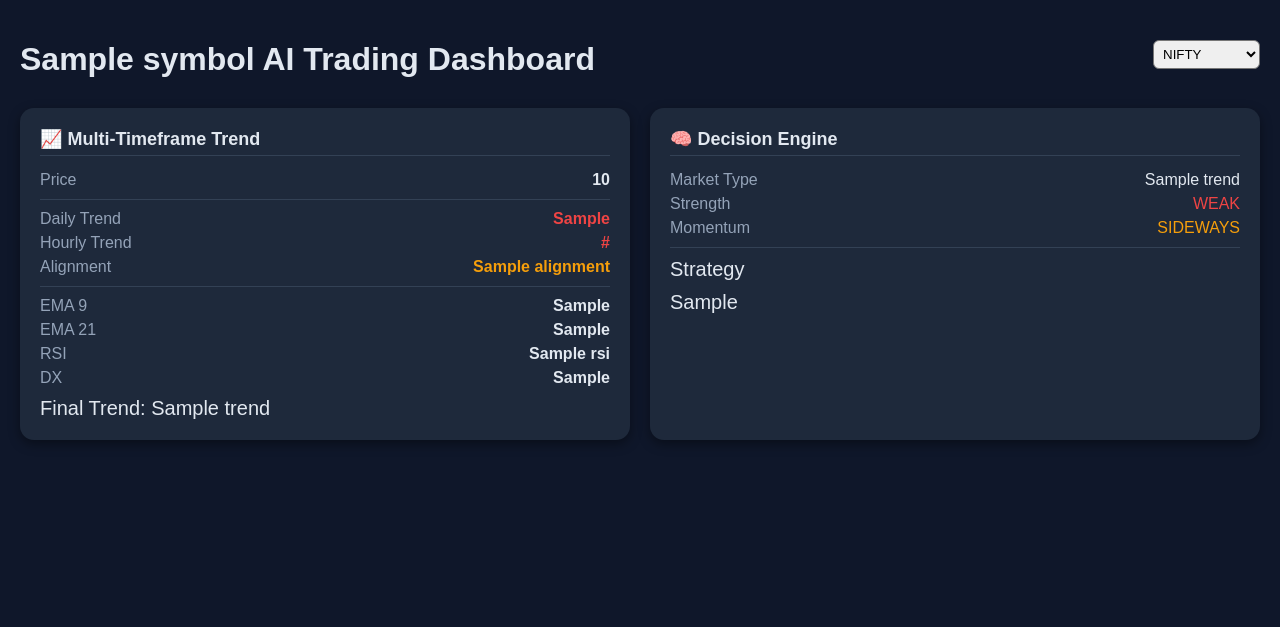
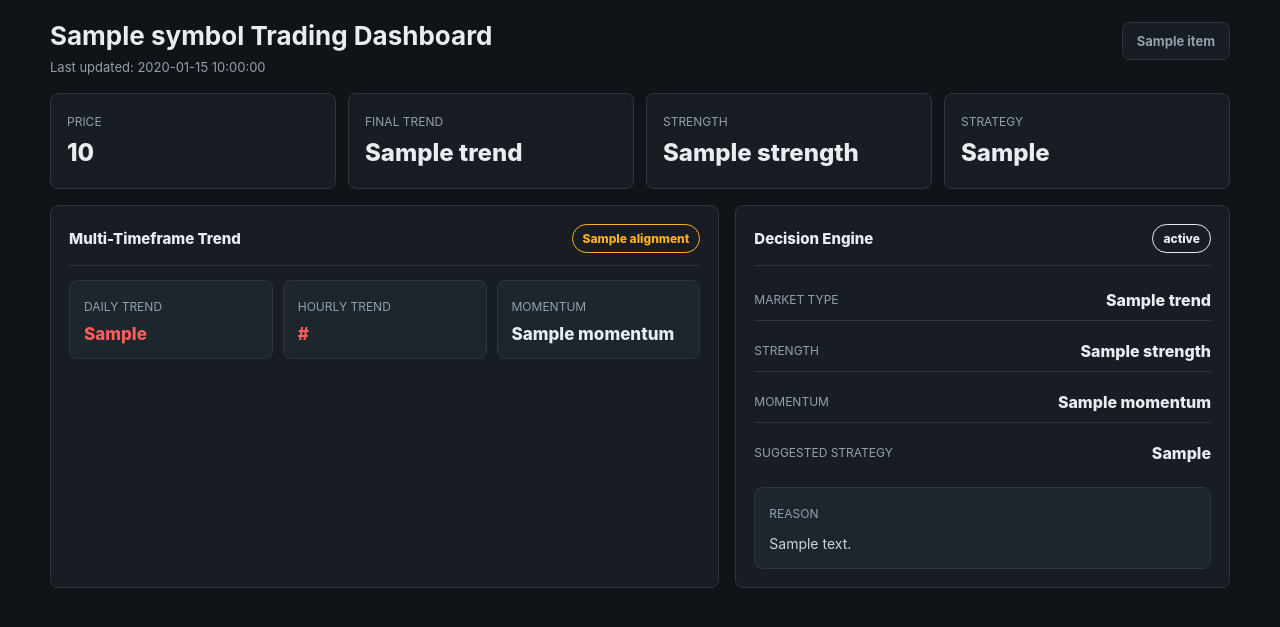
Before and after one commit to AnilKumarPacker/ai-trading-engine, a Flask app: template templates/dashboard.html in a window 1280 px wide. Shown: the top 627 px of the page. Run offline with Flask 3, Linux system fonts and the light colour scheme; the template is opened without the code that fills it: most values are stand-ins (such as "Sample title", 1, 10 or a date in 2020).

Commit message:
Improve trading dashboard UI

```diff
--- a/templates/dashboard.html
+++ b/templates/dashboard.html
@@ -2,215 +2,357 @@
 <html>
 <head>
     <title>{{symbol}} AI Trading Dashboard</title>
+    <meta name="viewport" content="width=device-width, initial-scale=1">
 
     <style>
-        body {
-            font-family: Arial;
-            background: #0f172a;
-            color: #e2e8f0;
-            margin: 0;
-            padding: 20px;
+        :root {
+            --bg: #101418;
+            --panel: #171d23;
+            --panel-soft: #1d252d;
+            --line: #2b3641;
+            --text: #e8edf2;
+            --muted: #93a0ad;
+            --green: #28c76f;
+            --red: #ff5c5c;
+            --orange: #ffb020;
+            --blue: #5aa9ff;
         }
 
-        h1 {
-            margin-bottom: 10px;
+        * {
+            box-sizing: border-box;
+        }
+
+        body {
+            font-family: Inter, Arial, sans-serif;
+            background: var(--bg);
+            color: var(--text);
+            margin: 0;
+            padding: 22px;
+        }
+
+        .shell {
+            max-width: 1180px;
+            margin: 0 auto;
         }
 
         .top-bar {
             display: flex;
             justify-content: space-between;
-            align-items: center;
-            margin-bottom: 20px;
+            align-items: flex-start;
+            gap: 18px;
+            margin-bottom: 18px;
         }
 
-        select {
-            padding: 5px;
-            border-radius: 6px;
+        h1 {
+            font-size: 26px;
+            line-height: 1.1;
+            margin: 0 0 8px;
         }
 
-        .container {
+        .subtitle {
+            color: var(--muted);
+            font-size: 13px;
+        }
+
+        .tabs {
+            display: flex;
+            gap: 8px;
+            flex-wrap: wrap;
+            justify-content: flex-end;
+        }
+
+        .tab {
+            color: var(--muted);
+            text-decoration: none;
+            font-size: 13px;
+            font-weight: 700;
+            letter-spacing: 0;
+            padding: 10px 14px;
+            border: 1px solid var(--line);
+            border-radius: 8px;
+            background: var(--panel);
+        }
+
+        .tab.active {
+            color: var(--text);
+            border-color: var(--blue);
+            background: #152536;
+        }
+
+        .summary {
             display: grid;
-            grid-template-columns: repeat(auto-fit, minmax(300px, 1fr));
-            gap: 20px;
+            grid-template-columns: repeat(4, minmax(0, 1fr));
+            gap: 12px;
+            margin-bottom: 16px;
+        }
+
+        .metric,
+        .card {
+            background: var(--panel);
+            border: 1px solid var(--line);
+            border-radius: 8px;
+        }
+
+        .metric {
+            padding: 16px;
+            min-height: 96px;
+        }
+
+        .metric-label,
+        .label {
+            color: var(--muted);
+            font-size: 12px;
+            text-transform: uppercase;
+            letter-spacing: 0;
+        }
+
+        .metric-value {
+            display: block;
+            margin-top: 10px;
+            font-size: 24px;
+            font-weight: 800;
+            line-height: 1.1;
+            overflow-wrap: anywhere;
+        }
+
+        .grid {
+            display: grid;
+            grid-template-columns: 1.15fr 0.85fr;
+            gap: 16px;
         }
 
         .card {
-            background: #1e293b;
-            padding: 20px;
-            border-radius: 14px;
-            box-shadow: 0px 4px 12px rgba(0,0,0,0.4);
+            padding: 18px;
         }
 
-        .title {
-            font-size: 18px;
-            font-weight: bold;
-            margin-bottom: 15px;
-            border-bottom: 1px solid #334155;
-            padding-bottom: 5px;
+        .card-title {
+            display: flex;
+            align-items: center;
+            justify-content: space-between;
+            gap: 12px;
+            padding-bottom: 12px;
+            margin-bottom: 14px;
+            border-bottom: 1px solid var(--line);
+            font-size: 15px;
+            font-weight: 800;
+        }
+
+        .trend-grid {
+            display: grid;
+            gap: 10px;
+        }
+
+        .trend-grid {
+            grid-template-columns: repeat(3, minmax(0, 1fr));
+        }
+
+        .tile {
+            background: var(--panel-soft);
+            border: 1px solid var(--line);
+            border-radius: 8px;
+            padding: 14px;
+            min-height: 78px;
+        }
+
+        .tile-value {
+            display: block;
+            margin-top: 9px;
+            font-size: 17px;
+            font-weight: 800;
+        }
+
+        .rows {
+            display: grid;
+            gap: 10px;
         }
 
         .row {
             display: flex;
             justify-content: space-between;
-            margin: 6px 0;
+            align-items: center;
+            gap: 16px;
+            padding: 10px 0;
+            border-bottom: 1px solid var(--line);
         }
 
-        .label {
-            color: #94a3b8;
+        .row:last-child {
+            border-bottom: 0;
         }
 
         .value {
-            font-weight: bold;
+            font-weight: 800;
+            text-align: right;
         }
 
-        .green { color: #22c55e; }
-        .red { color: #ef4444; }
-        .orange { color: #f59e0b; }
-
-        .big {
-            font-size: 20px;
-            margin-top: 10px;
+        .badge {
+            display: inline-flex;
+            align-items: center;
+            justify-content: center;
+            min-height: 28px;
+            padding: 6px 10px;
+            border-radius: 999px;
+            font-size: 12px;
+            font-weight: 800;
+            border: 1px solid currentColor;
+            white-space: nowrap;
         }
 
-        .execution-box {
-            background: black;
-            color: #00ff9f;
-            padding: 15px;
+        .green { color: var(--green); }
+        .red { color: var(--red); }
+        .orange { color: var(--orange); }
+        .blue { color: var(--blue); }
+
+        .decision {
+            background: var(--panel-soft);
+            border: 1px solid var(--line);
             border-radius: 8px;
-            font-family: monospace;
-            font-size: 13px;
+            padding: 14px;
+            margin-top: 14px;
         }
 
-        hr {
-            border: 0;
-            border-top: 1px solid #334155;
-            margin: 10px 0;
+        .decision-text {
+            margin: 12px 0 0;
+            color: #cbd4dd;
+            line-height: 1.45;
+            font-size: 14px;
+        }
+
+        @media (max-width: 840px) {
+            body {
+                padding: 14px;
+            }
+
+            .top-bar,
+            .grid {
+                grid-template-columns: 1fr;
+                display: grid;
+            }
+
+            .tabs {
+                justify-content: flex-start;
+            }
+
+            .summary,
+            .trend-grid {
+                grid-template-columns: 1fr 1fr;
+            }
+        }
+
+        @media (max-width: 520px) {
+            h1 {
+                font-size: 22px;
+            }
+
+            .summary,
+            .trend-grid {
+                grid-template-columns: 1fr;
+            }
+
+            .tab {
+                flex: 1;
+                text-align: center;
+            }
         }
     </style>
 </head>
 
 <body>
-
+<main class="shell">
     <div class="top-bar">
-    <h1>{{symbol}} AI Trading Dashboard</h1>
-
-    <form method="get">
-        <select name="symbol" onchange="this.form.submit()">
-            <option value="NIFTY" {% if symbol=="NIFTY" %}selected{% endif %}>NIFTY</option>
-            <option value="BANKNIFTY" {% if symbol=="BANKNIFTY" %}selected{% endif %}>BANKNIFTY</option>
-        </select>
-    </form>
+        <div>
+            <h1>{{symbol}} Trading Dashboard</h1>
+            <div class="subtitle">Last updated: {{updated_at}}</div>
         </div>
 
-<div class="container">
-
-    <!-- ========================= -->
-    <!-- TREND -->
-    <!-- ========================= -->
-    <div class="card">
-        <div class="title">📈 Multi-Timeframe Trend</div>
-
-        <div class="row">
-            <span class="label">Price</span>
-            <span class="value">{{price}}</span>
+        <nav class="tabs" aria-label="Symbol selector">
+            {% for item in symbols %}
+            <a class="tab {% if symbol==item %}active{% endif %}" href="/?symbol={{item}}">{{item}}</a>
+            {% endfor %}
+        </nav>
     </div>
 
-        <hr>
-
-        <div class="row">
-            <span class="label">Daily Trend</span>
-            <span class="value {% if daily_trend=='BULLISH' %}green{% else %}red{% endif %}">
-                {{daily_trend}}
-            </span>
+    <section class="summary" aria-label="Market summary">
+        <div class="metric">
+            <span class="metric-label">Price</span>
+            <span class="metric-value">{{price}}</span>
         </div>
 
-        <div class="row">
-            <span class="label">Hourly Trend</span>
-            <span class="value {% if hourly_trend=='BULLISH' %}green{% else %}red{% endif %}">
-                {{hourly_trend}}
-            </span>
+        <div class="metric">
+            <span class="metric-label">Final Trend</span>
+            <span class="metric-value {{color}}">{{trend}}</span>
         </div>
 
-        <div class="row">
-            <span class="label">Alignment</span>
-            <span class="value {% if alignment=='ALIGNED' %}green{% else %}orange{% endif %}">
-                {{alignment}}
-            </span>
+        <div class="metric">
+            <span class="metric-label">Strength</span>
+            <span class="metric-value {{strength_color}}">{{strength}}</span>
         </div>
 
-        <hr>
+        <div class="metric">
+            <span class="metric-label">Strategy</span>
+            <span class="metric-value {{color}}">{{suggested_strategy}}</span>
+        </div>
+    </section>
 
-        <div class="row">
-            <span class="label">EMA 9</span>
-            <span class="value">{{ema9}}</span>
+    <section class="grid">
+        <div class="card">
+            <div class="card-title">
+                <span>Multi-Timeframe Trend</span>
+                <span class="badge {% if alignment=='ALIGNED' %}green{% else %}orange{% endif %}">{{alignment}}</span>
             </div>
 
-        <div class="row">
-            <span class="label">EMA 21</span>
-            <span class="value">{{ema21}}</span>
+            <div class="trend-grid">
+                <div class="tile">
+                    <span class="label">Daily Trend</span>
+                    <span class="tile-value {% if daily_trend=='BULLISH' %}green{% else %}red{% endif %}">{{daily_trend}}</span>
                 </div>
 
-        <div class="row">
-            <span class="label">RSI</span>
-            <span class="value">{{rsi}}</span>
+                <div class="tile">
+                    <span class="label">Hourly Trend</span>
+                    <span class="tile-value {% if hourly_trend=='BULLISH' %}green{% else %}red{% endif %}">{{hourly_trend}}</span>
                 </div>
 
-        <div class="row">
-            <span class="label">DX</span>
-            <span class="value">{{dx}}</span>
-        </div>
-
-        <div class="big">
-            Final Trend:
-            <span class="{{color}}">{{trend}}</span>
+                <div class="tile">
+                    <span class="label">Momentum</span>
+                    <span class="tile-value {{momentum_color}}">{{momentum}}</span>
                 </div>
             </div>
 
-    <!-- ========================= -->
-    <!-- DECISION -->
-    <!-- ========================= -->
-    <div class="card">
-        <div class="title">🧠 Decision Engine</div>
+        </div>
 
+        <aside class="card">
+            <div class="card-title">
+                <span>Decision Engine</span>
+                <span class="badge {{trade_color}}">{{trade_status}}</span>
+            </div>
+
+            <div class="rows">
                 <div class="row">
                     <span class="label">Market Type</span>
-            <span class="{{color}}">{{trend}}</span>
+                    <span class="value {{color}}">{{trend}}</span>
                 </div>
 
                 <div class="row">
                     <span class="label">Strength</span>
-            <span>
-                {% if dx > 30 %}
-                <span class="green">STRONG</span>
-                {% elif dx > 20 %}
-                <span class="orange">MODERATE</span>
-                {% else %}
-                <span class="red">WEAK</span>
-                {% endif %}
-            </span>
+                    <span class="value {{strength_color}}">{{strength}}</span>
                 </div>
 
                 <div class="row">
                     <span class="label">Momentum</span>
-            <span>
-                {% if rsi > 60 %}
-                <span class="green">BULLISH</span>
-                {% elif rsi < 40 %}
-                <span class="red">BEARISH</span>
-                {% else %}
-                <span class="orange">SIDEWAYS</span>
-                {% endif %}
-            </span>
+                    <span class="value {{momentum_color}}">{{momentum}}</span>
                 </div>
 
-        <hr>
-
-        <div class="big">Strategy</div>
-        <div class="big {{color}}">
-            {{suggested_strategy}}
-        </div>
+                <div class="row">
+                    <span class="label">Suggested Strategy</span>
+                    <span class="value {{color}}">{{suggested_strategy}}</span>
                 </div>
             </div>
 
+            <div class="decision">
+                <span class="label">Reason</span>
+                <p class="decision-text">{{decision_reason}}</p>
+            </div>
+        </aside>
+    </section>
+</main>
 </body>
 </html>
```
Also changed, not shown: nifty_market_direction.py (+68 -3 lines). Lines whose indentation alone changed are shown as unchanged.
